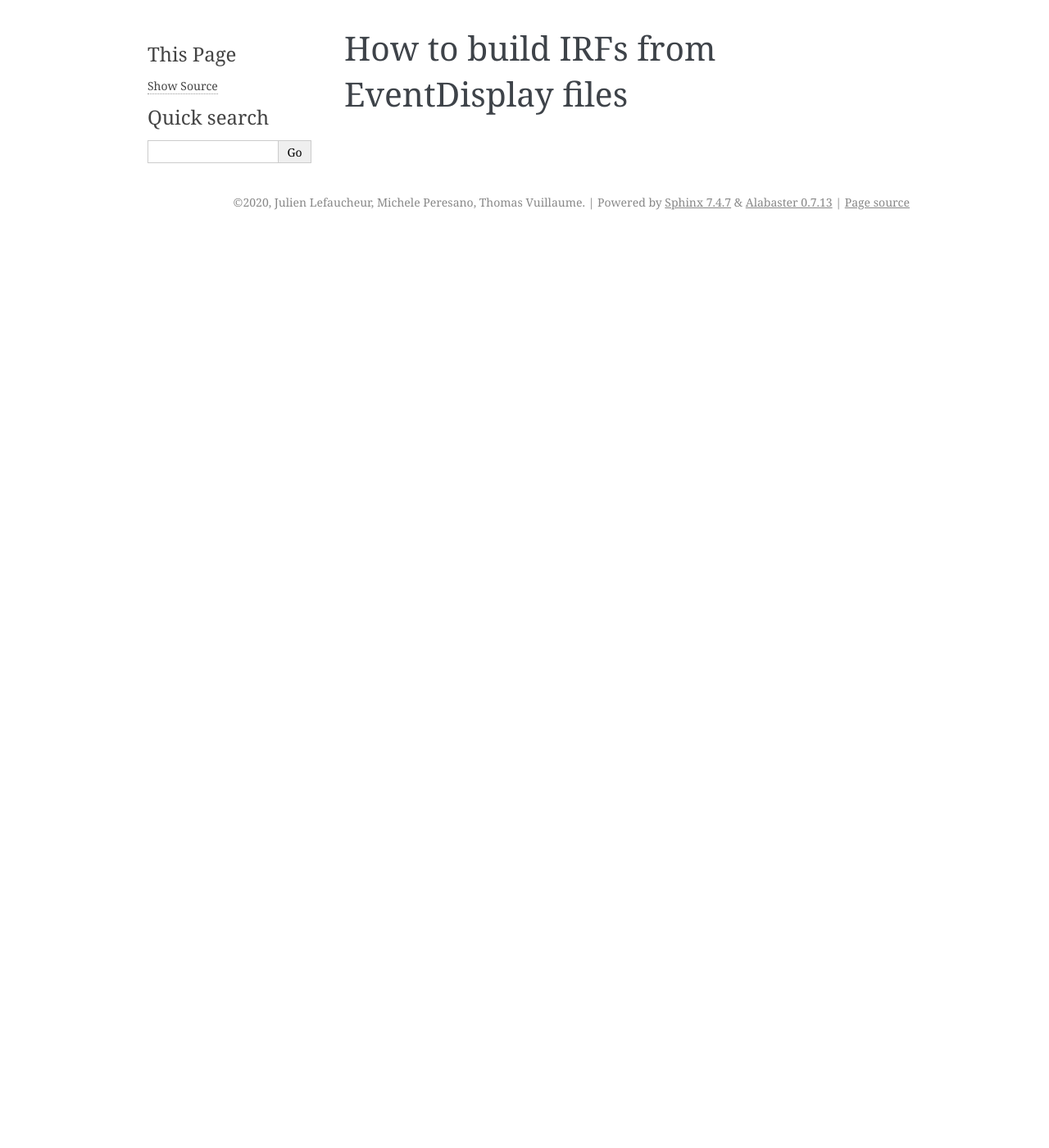
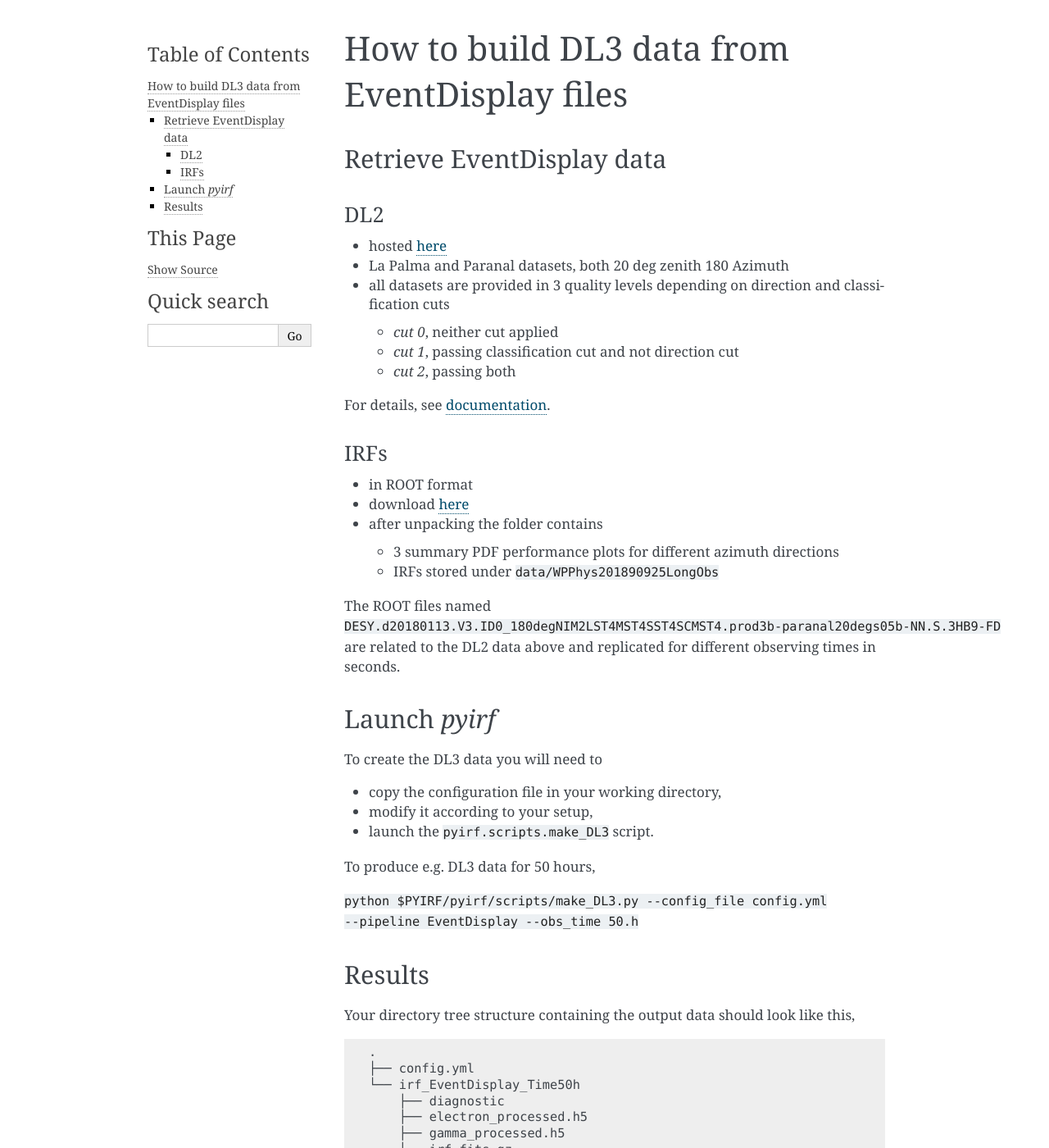
Before and after one commit to cta-observatory/pyirf, a Sphinx documentation site: the page built from docs/usage/EventDisplay.rst, in a window 1280 px wide and 1400 px high. Shown: the whole window at 82% size. Built offline with Sphinx 7.4.7, drawn with Linux system fonts in a browser that asks for light colours; pages that are not in the unit, such as notebooks, are missing from menus; some of the changed text lies outside the part shown.

Commit message:
Add EventDisplay usage / tutorial

```diff
--- a/docs/usage/EventDisplay.rst
+++ b/docs/usage/EventDisplay.rst
@@ -1,5 +1,74 @@
 .. _EventDisplay:
 
-=========================================
-How to build IRFs from EventDisplay files
-=========================================
+=============================================
+How to build DL3 data from EventDisplay files
+=============================================
+
+.. toctree::
+   :hidden:
+
+   ../contribute/comparison_with_EventDisplay.ipynb
+
+Retrieve EventDisplay data
+--------------------------
+
+DL2
++++
+
+- hosted `here <https://desycloud.desy.de/index.php/s/DzF7EYc9icbdQGo>`__
+- La Palma and Paranal datasets, both 20 deg zenith 180 Azimuth
+- all datasets are provided in 3 quality levels depending on direction and classification cuts
+
+  + *cut 0*, neither cut applied
+  + *cut 1*, passing classification cut and not direction cut
+  + *cut 2*, passing both
+
+For details, see `documentation <https://forge.in2p3.fr/projects/cta_analysis-and-simulations/wiki/Eventdisplay_Prod3b_DL2_Lists>`__.
+
+IRFs
+++++
+
+- in ROOT format
+- download `here <https://forge.in2p3.fr/attachments/download/63418/20190927-LongObsIRFs.tar.gz>`__
+- after unpacking the folder contains
+
+  + 3 summary PDF performance plots for different azimuth directions
+  + IRFs stored under ``data/WPPhys201890925LongObs``
+
+The ROOT files named
+``DESY.d20180113.V3.ID0_180degNIM2LST4MST4SST4SCMST4.prod3b-paranal20degs05b-NN.S.3HB9-FD``
+are related to the DL2 data above and replicated for different observing times in seconds.
+
+Launch *pyirf*
+--------------
+
+To create the DL3 data you will need to
+
+- copy the configuration file in your working directory,
+- modify it according to your setup,
+- launch the ``pyirf.scripts.make_DL3`` script.
+
+To produce e.g. DL3 data for 50 hours,
+
+``python $PYIRF/pyirf/scripts/make_DL3.py --config_file config.yml --pipeline EventDisplay --obs_time 50.h``
+
+Results
+-------
+
+Your directory tree structure containing the output data should look like this,
+
+::
+
+  .
+  ├── config.yml
+  └── irf_EventDisplay_Time50h
+      ├── diagnostic
+      ├── electron_processed.h5
+      ├── gamma_processed.h5
+      ├── irf.fits.gz
+      ├── proton_processed.h5
+      └── table_best_cutoff.fits
+
+where the `diagnostic` folder contains some plots with further information.
+
+You can open the single files or check directly the results using the `Comparison with EventDisplay <./comparison_with_EventDisplay.ipynb>`__ notebook.
```
